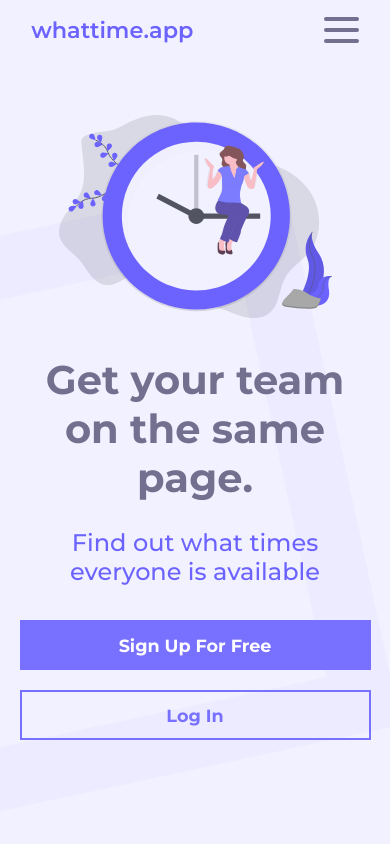
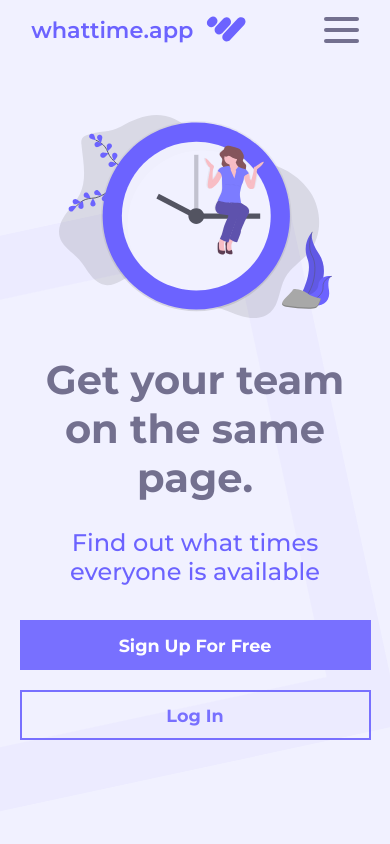
Before and after one commit to omerdemirkan/whattime, a React (Create React App) app in the folder front-end/: page / in a window 390 px wide. Shown: the top 844 px of the page. Built offline with nearby package versions, Linux system fonts and the light colour scheme.

Commit message:
add proprietary logo icon

```diff
--- a/front-end/src/containers/Navbar/Navbar.js
+++ b/front-end/src/containers/Navbar/Navbar.js
@@ -8,6 +8,8 @@ import Button from '../../components/UI/Button/Button';
 import SideDrawer from '../../components/SideDrawer/SideDrawer';
 import Backdrop from '@material-ui/core/Backdrop';
 import useMediaQuery from '@material-ui/core/useMediaQuery';
+
+import logo from '../../images/whattime-logo.svg';
 
 // Redux
 import {connect} from 'react-redux';
@@ -52,7 +54,10 @@ function Navbar(props) {
     return <>
         <div className={classes.Navbar} style={navBackground || (showSideDrawer && screenIsSmall) ? {backgroundColor: 'rgb(222, 222, 236)', ...transitionProperty} : transitionProperty}>
             {!props.authLoading ?
-            <h2 className={classes.Logo + ' purple'}><Link className={classes.Link} to='/'>whattime.app</Link></h2>
+            <h2 className={classes.LogoText + ' purple'}>
+                <Link className={classes.Link} to='/'>whattime.app</Link>
+                <img src={logo} className={classes.Logo}/>
+            </h2>
             : null}
             {!props.authLoading && props.username ?
                 <ul className={classes.NavList}>
--- a/front-end/src/containers/Navbar/Navbar.module.css
+++ b/front-end/src/containers/Navbar/Navbar.module.css
@@ -10,7 +10,7 @@
     z-index: 11;
 }
 
-.Logo {
+.LogoText {
     margin: 0;
     padding: 0;
     display: inline-block;
@@ -19,6 +19,12 @@
     animation: FadeIn 0.5s ease forwards;
     line-height: 1;
     font-size: 1.4rem;
+}
+
+.Logo {
+    position: absolute;
+    right: -55px;
+    top: -18px;
 }
 
 .NavList {
@@ -45,7 +51,7 @@
 
 }
 
-.LogoutModal {
+.LogoTextutModal {
     padding: 10px 40px 15px;
 }
 
@@ -89,7 +95,7 @@ div.Line3 {
 }
 
 @media (max-width: 768px) {
-    .Logo {
+    .LogoText {
         left: 8%;
     }
     .NavList {
```
Also changed, not shown: front-end/src/images/whattime-logo.svg (added), 1 other file (tests, documents, lock files or other folders).
